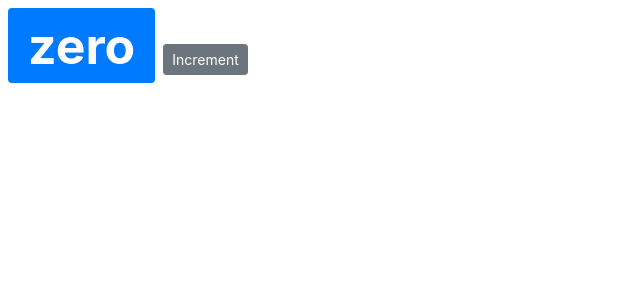
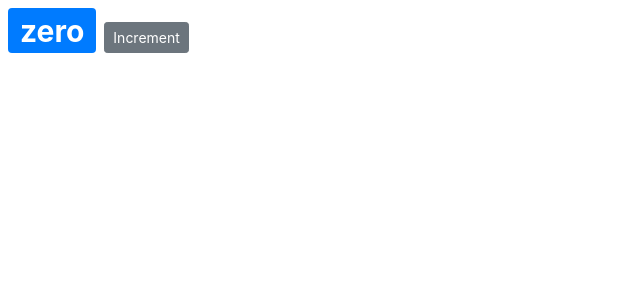
Before and after one commit to nazaninqfn/react, a React (Create React App) app in the folder counter-app/: page / in a window 1280 px wide. Shown: the top 300 px of the page, without its empty margins (0-640 px from the left). Built offline with nearby package versions, Linux system fonts and the light colour scheme.

Commit message:
3-6- setting style attributes improve

```diff
--- a/counter-app/src/components/counter.jsx
+++ b/counter-app/src/components/counter.jsx
@@ -6,16 +6,13 @@ class Counter extends Component {
         count:0
     };
 
-    styles = {
-        fontSize: 50,
-        fontWeight:'bold',
-    };
+
 
     render() {
         return (
         <React.Fragment>
 
-            <span style={this.styles} className='badge badge-primary m-2 '>{this.formatCount()}</span>
+            <span style={{fontSize: 30}} className='badge badge-primary m-2 '>{this.formatCount()}</span>
             <button className='btn btn-secondary btn-sm'>Increment</button>
 
         </React.Fragment>
```
